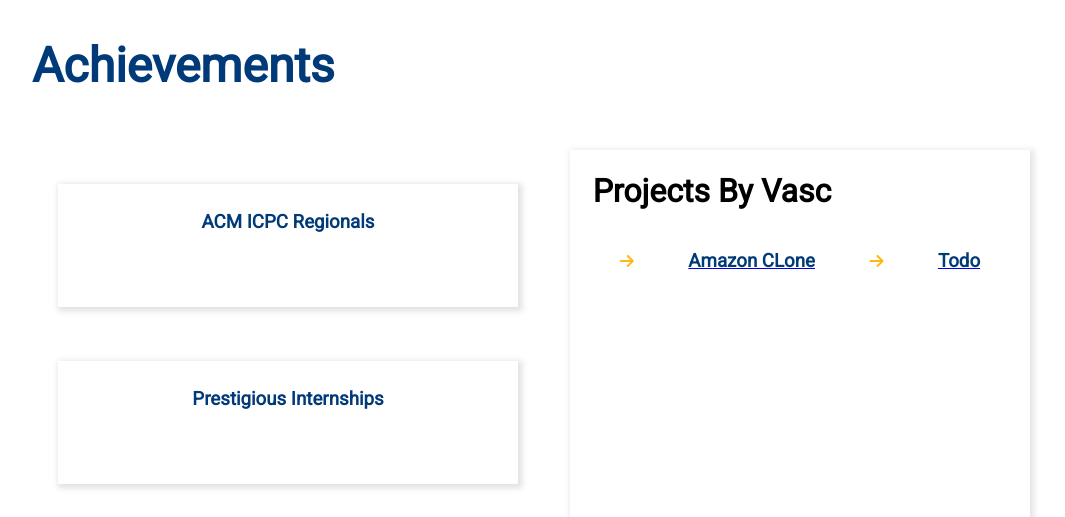
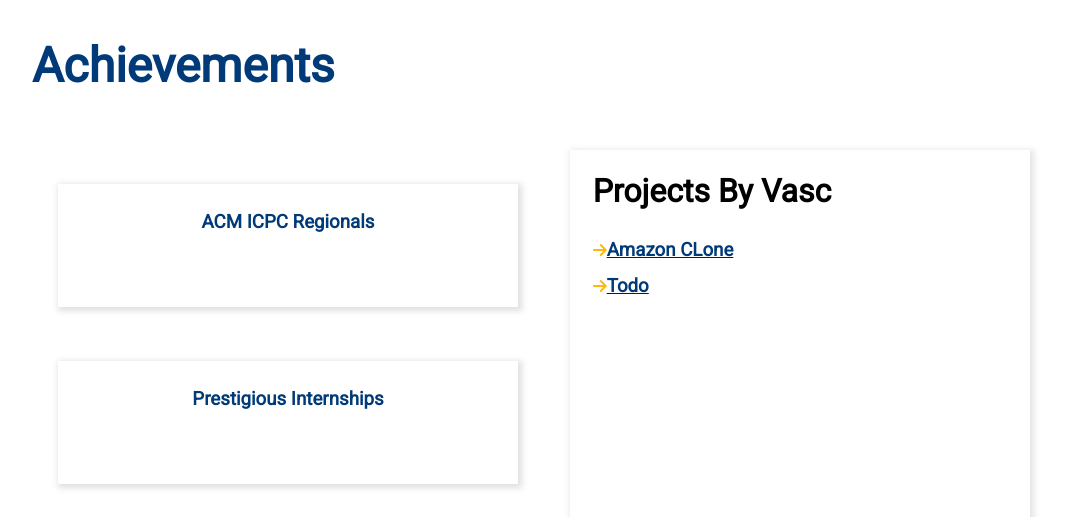
Before and after one commit to nagadeepsharma/vardhamanacm, a Django app: page /achievements/ in a window 1280 px wide. Shown: the part 80-597 px from the top of the page, without its empty margins (96-1161 px from the left). Run offline with Django 3.2, Linux system fonts and the light colour scheme; data comes from the database, SQL or seed files in the repository; both versions use the stored data as it was after the commit; some libraries are stand-ins or nearby versions.

Commit message:
'acmfinal'

```diff
--- a/acmchapter/static/css/achievements.css
+++ b/acmchapter/static/css/achievements.css
@@ -81,16 +81,17 @@ animation:1s card ease;
     flex-direction: column;
     width: 90%;
     height: 100%;
+    overflow: scroll;
 }
 .mattercard i{
     color:rgb(253, 184, 17);
 }
 .mattercardhead{
+    align-items: center;
     display: flex;
-    align-items: center;
-    width: 30%;
-    justify-content: space-around;
     width: 100%;
+    height:10%;
+    justify-content: start;
 }
 .mattercardhead h3{
     color: rgb(0,58,120);
--- a/acmchapter/templates/achievements.html
+++ b/acmchapter/templates/achievements.html
@@ -21,12 +21,14 @@
                 <div class="card2">
                     <div class="mattercard">
                         <h1>Projects By Vasc</h1>
+                        {% for j in aprojects %}
                         <div class="mattercardhead">
-                            {% for j in aprojects %}
+
                             <i class="fa fa-arrow-right"></i>
                             <a href={{j.link}}><h3>{{j.title}}</h3></a>
-                            {% endfor %}
+
                         </div>
+                        {% endfor %}
                     </div>
                 </div>
             </div>
```
Also changed, not shown: db.sqlite3.
